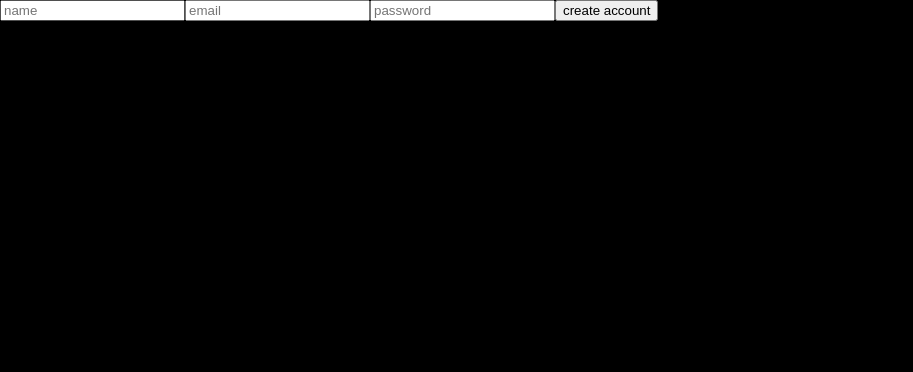
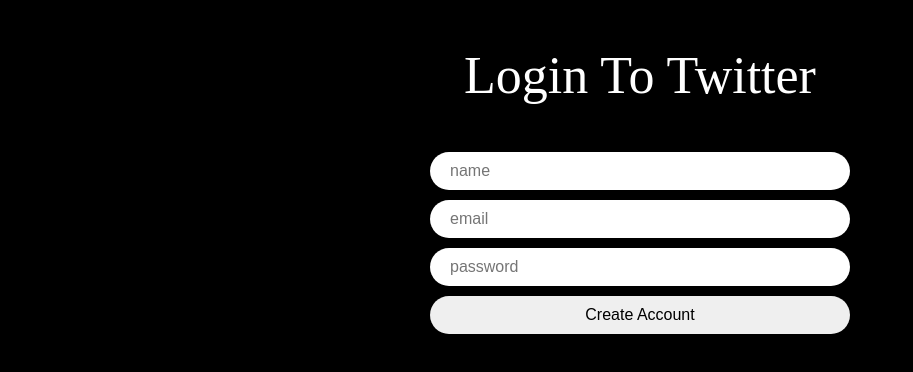
Before and after one commit to milliekang/twitter-clone, a React (Vite) app: page /account in a window 1280 px wide. Shown: the top 372 px of the page, without its empty margins (0-913 px from the left). Built offline with nearby package versions, Linux system fonts and the light colour scheme; the HTML template or start-up script is replaced by a standard one.

Commit message:
login form

```diff
--- a/src/App.tsx
+++ b/src/App.tsx
@@ -4,7 +4,7 @@
 import Profile from "./routes/profile"
 import Login from "./routes/login"
 import CreateAccount from "./routes/create-account"
-import { createGlobalStyle } from "styled-components"
+import styled, { createGlobalStyle } from "styled-components"
 import reset from "styled-reset"
 import { useEffect, useState } from "react"
 import LoadingScreen from "./components/loading-screen"
@@ -45,6 +45,13 @@
 }
 `
 
+
+const Wrapper = styled.div`
+height: 100vh;
+display: flex;
+justify-content: center;
+`
+
 function App() {
   const [isLoading, setIsLoading] = useState(true);
   const init = async () => {
@@ -53,10 +60,10 @@
     // setTimeout(() => setIsLoading(false), 2000)
   }
   useEffect(()=>{init()}, [])
-  return <>
+  return <Wrapper>
   <GolbalStyles />
   {isLoading ? <LoadingScreen /> : <RouterProvider router={router} />}
-  </>
+  </Wrapper>
 }
 
 export default App
--- a/src/routes/create-account.tsx
+++ b/src/routes/create-account.tsx
@@ -2,12 +2,44 @@
 import styled from "styled-components"
 
 
-const Wrapper = styled.div``;
+const Wrapper = styled.div`
+height:100%;
+display: flex;
+flex-direction: column;
+align-items: center;
+width: 420px;
+padding:50px 0;
+`;
 
-const Form = styled.form``;
+const Form = styled.form`
+margin-top: 50px;
+display: flex;
+flex-direction: column;
+gap: 10px;
+width: 100%;
+`;
 
-const Input = styled.input``;
+const Input = styled.input`
+padding: 10px 20px;
+border-radius: 50px;
+border: none;
+width: 100%;
+font-size:16px;
+&[type="submit"]{
+  cursor: pointer;
+  &:hover{
+    opacity: 0.5;
+  }
+}
+`;
 
+const Title = styled.h1`
+font-size: 52px;
+`
+
+const Error = styled.p`
+color:red;
+`
 
 export default function CreateAccount(){
 
@@ -15,6 +47,7 @@
   const [name, setName] = useState('');
   const [email, setEmail] = useState('');
   const [password, setPassword] = useState('');
+  const [error, setError] = useState("");
 
   const onChange = (e:React.ChangeEvent<HTMLInputElement>) => {
     const {target : {name, value}} = e;
@@ -28,12 +61,20 @@
     }
   }
 
+  const onSubmit = (e:React.FormEvent<HTMLFormElement>) =>{
+    e.preventDefault();
+    console.log(name, email, password);
+    try{}catch(e){}finally{}
+  }
+
   return <Wrapper>
-    <Form>
+    <Title>Login To Twitter</Title>
+    <Form onSubmit={onSubmit}>
       <Input onChange={onChange} name="name" placeholder="name" value={name} type="text" required />
       <Input onChange={onChange} name="email" placeholder="email" value={email} type="email" required/>
       <Input onChange={onChange} name="password" placeholder="password" value={password} type="password" required/>
-      <Input onChange={onChange} type="submit" value="create account" />
+      <Input onChange={onChange} type="submit" value={isLoading? "Loading" : "Create Account"} />
     </Form>
+    {error !== "" ? <Error>{error}</Error>:''}
   </Wrapper>
 }
```
